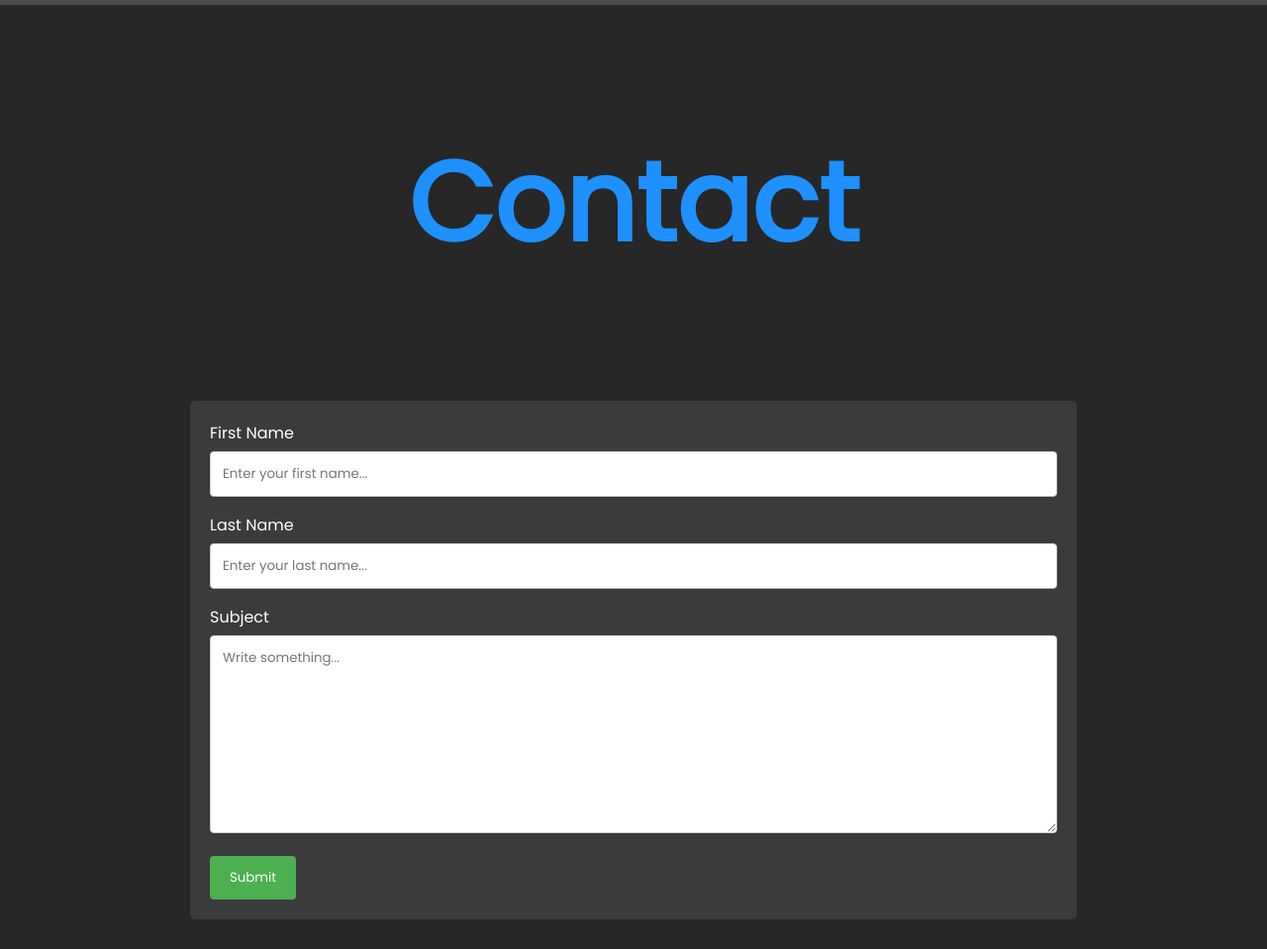
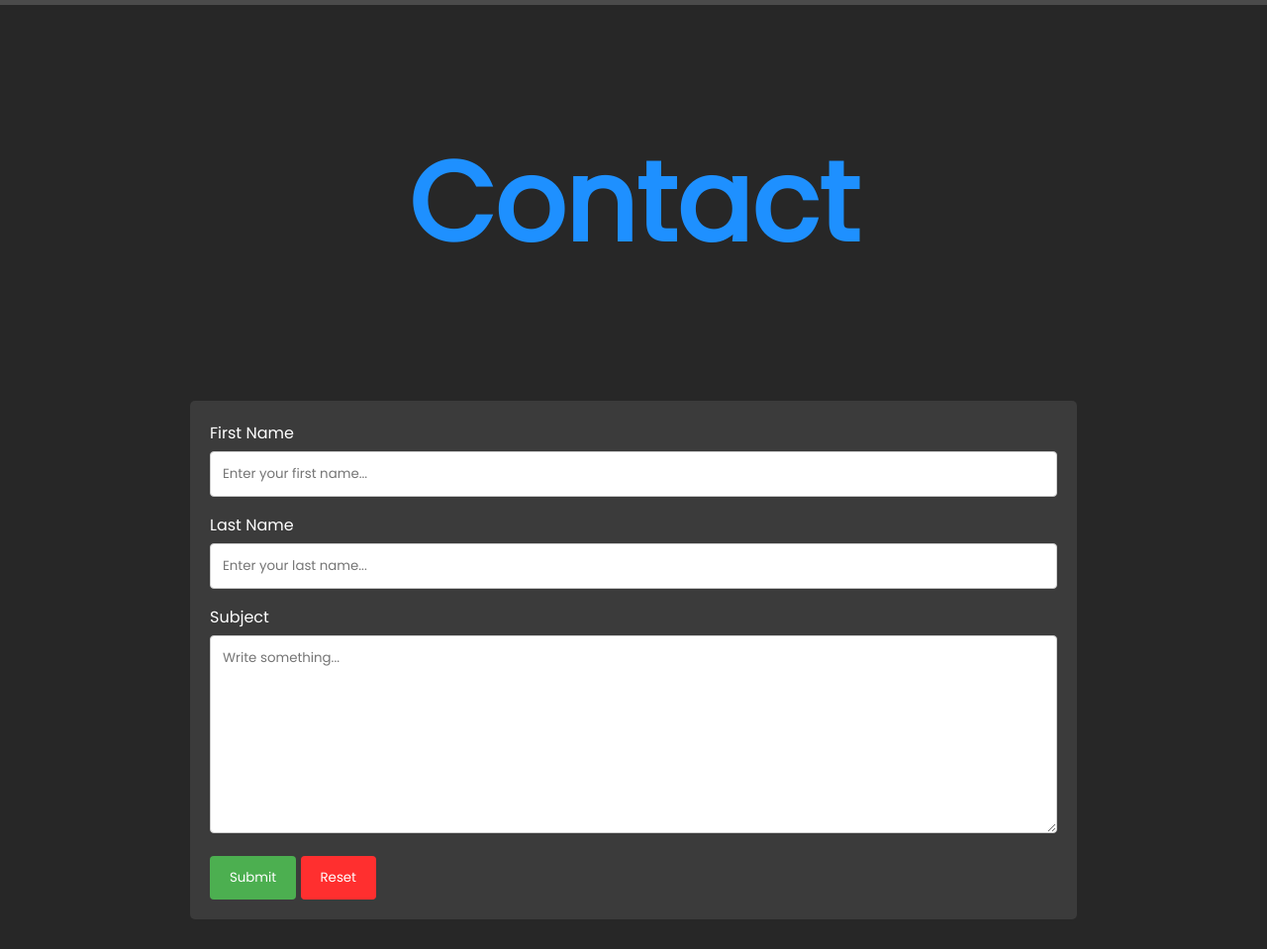
Before and after one commit to AdamRichards3/Resume_Website, a website: page public/contact.html in a window 1280 px wide. Shown: the part 84-1043 px from the top of the page at 99% size. Drawn offline with Linux system fonts and the light colour scheme.

Commit message:
added reset button on contact page

```diff
--- a/public/contact.css
+++ b/public/contact.css
@@ -111,6 +111,20 @@ input[type=submit]:hover {
   background-color: #45a049;
 }
 
+input[type=reset] {
+  background-color: #ff2f2f;
+  color: white;
+  padding: 12px 20px;
+  border: none;
+  border-radius: 4px;
+  cursor: pointer;
+}
+
+input[type=reset]:hover{
+  background-color: #bd1b1b;
+}
+
+
 /* Add a background color and some padding around the form */
 .contact-container {
   border-radius: 5px;
--- a/public/contact.html
+++ b/public/contact.html
@@ -22,7 +22,8 @@
   <h1 class="fancy">Contact</h1>
 
   <div class="contact-container">
-    <form action="">
+    <form action="mailto:adamwilliamrichards@gmail.com" method="post" enctype="text/plain">
+
       <label for="fname">First Name</label>
       <input type="text" id="fname" name="firstname" placeholder="Enter your first name...">
 
@@ -33,6 +34,7 @@
     <textarea id="subject" name="subject" placeholder="Write something..." style="height:200px"></textarea>
 
       <input type="submit" value="Submit">
+      <input type="reset" value="Reset">
     </form>
   </div>
 </body>
```
